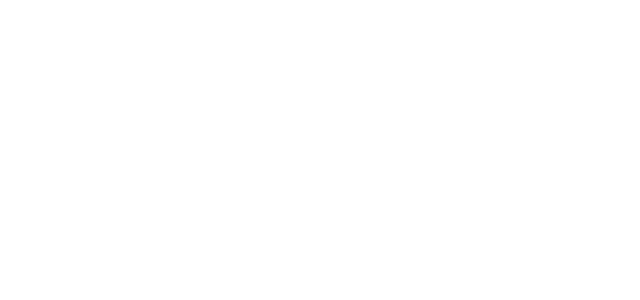
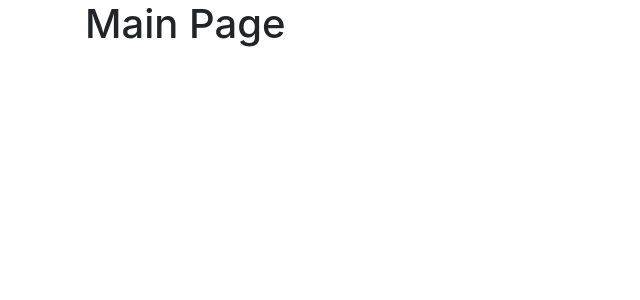
Before and after one commit to Shushko/Daily_List, a Nuxt app: page / in a window 1280 px wide. Shown: the top 300 px of the page, without its empty margins (0-640 px from the left). Built offline with nearby package versions, Linux system fonts and the light colour scheme.

Commit message:
Main page

```diff
--- a/pages/index.vue
+++ b/pages/index.vue
@@ -1,5 +1,6 @@
 <template>
   <div class="container">
+    <h1>Main Page</h1>
   </div>
 </template>
 
```
